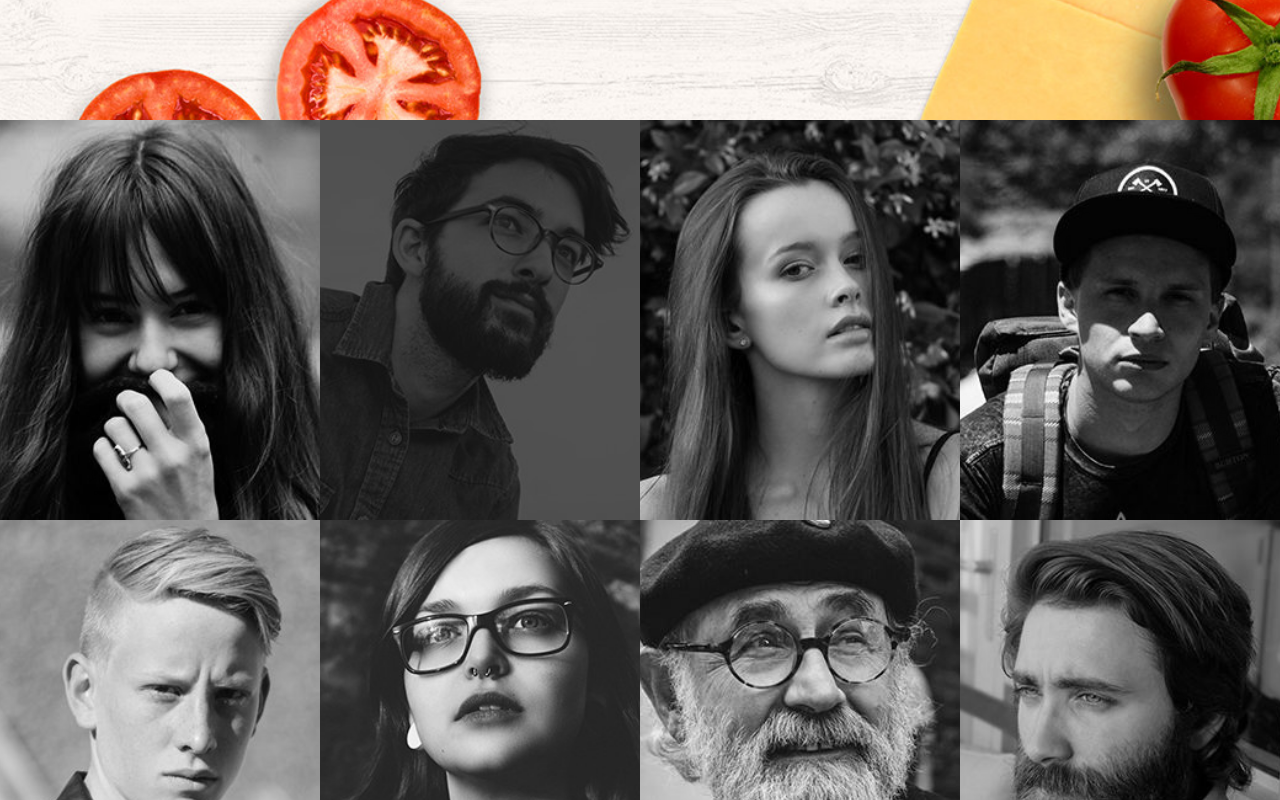
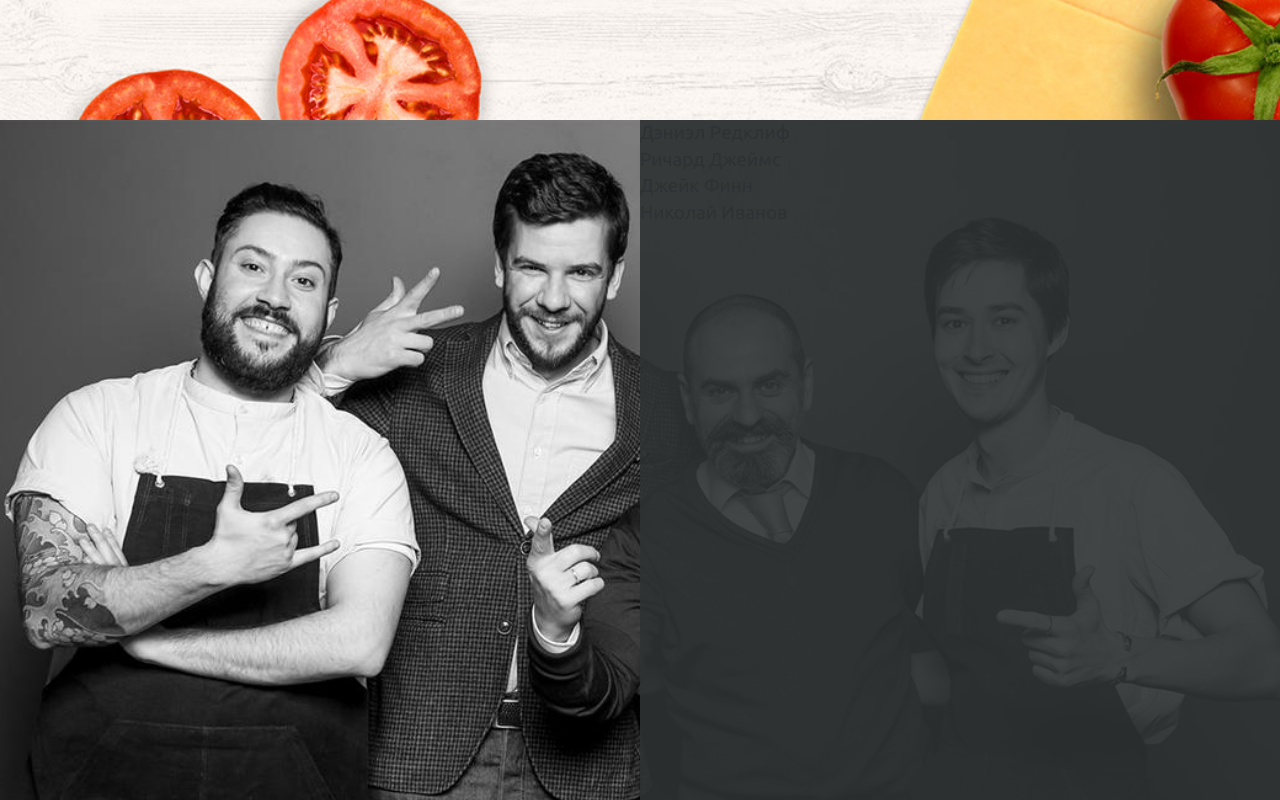
Before and after one commit to kjkf/school-project, a plain HTML site: page index.html in a window 1280 px wide. Shown: the part 1480-2280 px from the top of the page. Drawn offline with Linux system fonts and the light colour scheme.

Commit message:
домашнее задание 2 _ начало

```diff
--- /dev/null
+++ b/css/blocks/accordion.scss
@@ -0,0 +1,10 @@
+.accordion {
+	position: absolute;
+	background: rgba($black, .9);
+	left: 50%;
+	top: 0;
+	right: 0;
+	bottom: 0;
+	width: 50%;
+	height: 100%;
+}
--- /dev/null
+++ b/css/blocks/team.scss
@@ -0,0 +1,4 @@
+.team {
+	background: url('../img/team_bg.jpg') center center / cover no-repeat;
+	position: relative;
+}
--- a/css/main.scss
+++ b/css/main.scss
@@ -12,5 +12,7 @@ $red: #e35028;
 @import "./blocks/btn.scss";
 @import "./blocks/title.scss";
 @import "./blocks/best.scss";
+@import "./blocks/team.scss";
+@import "./blocks/accordion.scss";
 @import "./blocks/reviews.scss";
 @import "./blocks/fixedMenu.scss";
--- a/index.html
+++ b/index.html
@@ -94,6 +94,26 @@
 							</div>
 						</li>
 					</ul>
+				</div>
+			</section>
+			<section class="section team">
+				<div class="container">
+					<div class="team__accordion accordion">
+						<ul class="team__list">
+							<li class="team__item"><h3 class="team__item-name">Дэниэл Редклиф</h3>
+								<!-- <div class="team__item-img"></div>
+								<div class="team__item__desc">
+									<span class="team__item__desc-staff">Оператор</span>
+									<p class="team__item__desc-text">С радостью поможет подобрать идеальный бургер и оформить заказ.</p>
+								</div> -->
+
+							</li>
+
+							<li class="team__item"><h3 class="team__item-name">Ричард Джеймс</h3></li>
+							<li class="team__item"><h3 class="team__item-name">Джейк Финн</h3></li>
+							<li class="team__item"><h3 class="team__item-name">Николай Иванов</h3></li>
+						</ul>
+					</div>
 				</div>
 			</section>
 			<section class="section reviews">
@@ -205,6 +225,7 @@
 					</li>
 				</ul>
 			</section>
+
 		</div>
 		<nav class="fixed-menu">
 			<ul class="fixed-menu__list">
```
Also changed, not shown: css/blocks/team.css (added), css/main.css, img/team_bg.jpg (added), 3 other files.
